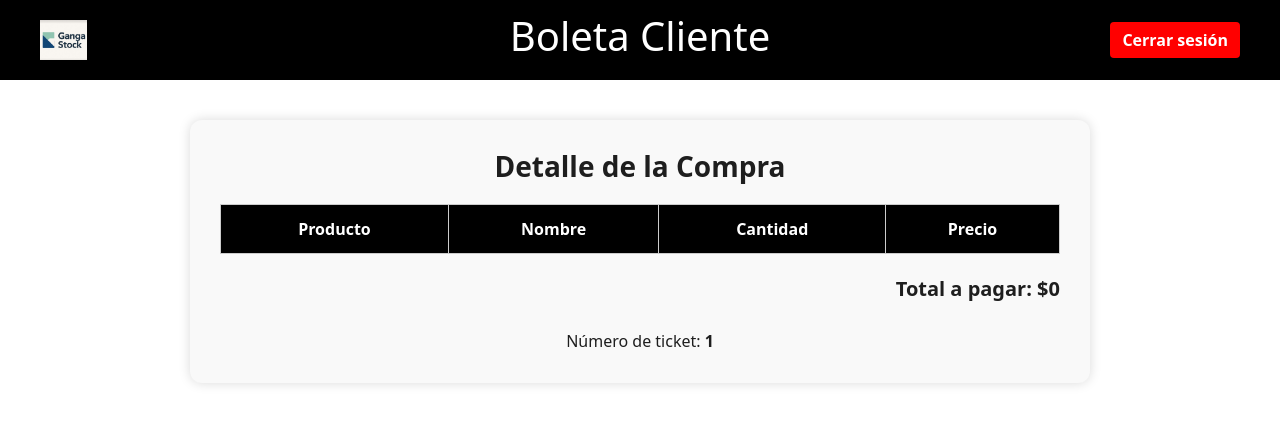
After one commit to gangaxx/Ganga-Stock, a Django app: page /boleta_cliente/1/ in a window 1280 px wide. The commit adds this page. Shown: the top 424 px of the page. Run offline with Django 5.2, Linux system fonts and the light colour scheme; a user stored in the database is signed in; lists and menus that the app fills with data are empty.

Commit message:
super commit

```diff
--- a/aplicacion/static/css/styles.css
+++ b/aplicacion/static/css/styles.css
@@ -694,7 +694,12 @@ body.ven-dark-mode .ven-carrito-table td {
 }
 
 
+
 /* ======================== CAJERO.HTML  ======================== */
+
+
+
+
 
 /* ======================== RESET Y VARIABLES ======================== */
 * {
@@ -926,7 +931,15 @@ body.caj-dark-mode .caj-carrito-table td {
     cursor: pointer;
 }
 
+
+
+
+
 /* INDEX_ADMIN.HTML*/
+
+
+
+
 
 /* ======================== RESET Y VARIABLES ======================== */
 * {
@@ -1074,7 +1087,40 @@ body.admin-dark-mode .admin-history-box {
     font-size: 1rem;
 }
 
+/* Cajero Table Styles */
+.admin-history-cajero-box {
+    height: 400px;
+    overflow-y: auto;
+    border-top: 1px solid var(--admin-table-border);
+    margin-top: 40px;
+    background-color: var(--admin-panel-light);
+}
+
+body.admin-dark-mode .admin-history-cajero-box {
+    background-color: var(--admin-panel-dark);
+}
+
+.admin-history-cajero-table {
+    width: 100%;
+    border-collapse: collapse;
+}
+
+.admin-history-cajero-table th, .admin-history-cajero-table td {
+    border: 1px solid var(--admin-table-border);
+    padding: 8px;
+    text-align: center;
+}
+
+
+
+
+
+
 /* INVENTARIO.HTML */
+
+
+
+
 
 :root {
     --inv-bg-light: #ffffff;
@@ -1262,7 +1308,16 @@ body.inv-dark-mode .inv-modal-content {
 }
 
 
+
+
+
+
 /* ======================== EMPLEADO.HTML  ======================== */
+
+
+
+
+
 
 :root {
   --emp-bg-light: #ffffff;
@@ -1364,7 +1419,15 @@ body.emp-dark-mode .emp-modal-content {
   color: white;
 }
 
+
+
+
+
 /* ======================== BOLETA.HTML  ======================== */
+
+
+
+
 
 
 :root {
@@ -1497,3 +1560,142 @@ body.bol-dark-mode .bol-boleta-total {
 body.bol-dark-mode .bol-boleta-codigo {
   color: white;
 }
+
+
+
+/* ======================== BOLETA_CLIENTE.HTML  ======================== */
+
+/* ======================== BOLETA CLIENTE ======================== */
+
+body.bocli-light-mode {
+  background-color: #ffffff;
+  color: #1e1e1e;
+}
+
+body.bocli-dark-mode {
+  background-color: #1e1e1e;
+  color: white;
+}
+
+/* Topbar */
+.topbar {
+  background-color: black;
+  padding: 20px 40px;
+  display: flex;
+  justify-content: space-between;
+  align-items: center;
+  gap: 10px;
+  position: relative;
+}
+
+.topbar img {
+  height: 40px;
+}
+
+.topbar-center {
+  position: absolute;
+  left: 50%;
+  transform: translateX(-50%);
+  font-size: 36px;
+  color: white;
+  font-weight: bold;
+  white-space: nowrap;
+}
+
+.buttons button {
+  padding: 6px 12px;
+  border-radius: 4px;
+  font-weight: bold;
+  border: none;
+  cursor: pointer;
+}
+
+.btn-red {
+  background-color: red;
+  color: white;
+}
+
+/* Contenedor Principal */
+.container {
+  padding: 40px;
+  display: flex;
+  justify-content: center;
+  align-items: flex-start;
+}
+
+.bocli-carrito-box {
+  width: 100%;
+  max-width: 900px;
+  background-color: #f9f9f9;
+  border-radius: 12px;
+  padding: 30px;
+  box-shadow: 0 0 12px rgba(0, 0, 0, 0.15);
+}
+
+body.bocli-dark-mode .bocli-carrito-box {
+  background-color: #2c2c2c;
+  color: white;
+}
+
+.bocli-carrito-box h2 {
+  text-align: center;
+  font-size: 28px;
+  margin-bottom: 20px;
+  font-weight: bold;
+}
+
+/* Tabla */
+.bocli-table {
+  width: 100%;
+  border-collapse: collapse;
+  margin-bottom: 20px;
+}
+
+.bocli-table thead {
+  background-color: #000;
+  color: #fff;
+}
+
+body.bocli-dark-mode .bocli-table thead {
+  background-color: #444;
+}
+
+.bocli-table tbody {
+  background-color: #fff;
+}
+
+body.bocli-dark-mode .bocli-table tbody {
+  background-color: #1e1e1e;
+}
+
+.bocli-table th,
+.bocli-table td {
+  padding: 12px;
+  text-align: center;
+  border: 1px solid #ccc;
+}
+
+body.bocli-dark-mode .bocli-table th,
+body.bocli-dark-mode .bocli-table td {
+  border: 1px solid #666;
+}
+
+.bocli-table img {
+  width: 80px;
+  height: auto;
+  border-radius: 6px;
+}
+
+/* Total y Ticket */
+.bocli-total {
+  text-align: right;
+  font-size: 20px;
+  font-weight: bold;
+  margin-top: 10px;
+}
+
+.bocli-ticket {
+  text-align: center;
+  font-size: 16px;
+  margin-top: 25px;
+}
--- a/aplicacion/templates/base.html
+++ b/aplicacion/templates/base.html
@@ -9,7 +9,6 @@
     <!-- Bootstrap -->
     <link href="https://cdn.jsdelivr.net/npm/bootstrap@5.3.3/dist/css/bootstrap.min.css"
           rel="stylesheet"
-          integrity="sha384-QWTKZyjpPEjISv5WaRU9OFeRpok6YctnYmDr5pNlyT2bRjXh0JMhjY6hW+ALEwIH"
           crossorigin="anonymous">
 
     <!-- Estilos personalizados -->
@@ -27,7 +26,6 @@
 
     <!-- Bootstrap JS (opcional) -->
     <script src="https://cdn.jsdelivr.net/npm/bootstrap@5.3.3/dist/js/bootstrap.bundle.min.js"
-            integrity="sha384-ENjdO4Dr2bkBIFxQpeoA6I93QC1Nj+LWnU1z9e+IOYy5nCdIJg8L9HuZOnIxN0ho"
             crossorigin="anonymous"></script>
 </body>
 </html>
--- a/aplicacion/templates/boleta.html
+++ b/aplicacion/templates/boleta.html
@@ -13,7 +13,7 @@
 
 <div class="bol-boleta-container">
   <div class="bol-boleta-box">
-    <h2 style="text-align: center; margin-bottom: 30px;">Boleta de Venta</h2>
+    <h2 style="text-align: center; margin-bottom: 30px;">Ticket de Venta</h2>
 
     <table class="bol-boleta-table">
       <thead>
--- /dev/null
+++ b/aplicacion/templates/boleta_cliente.html
@@ -0,0 +1,71 @@
+{% extends "base.html" %}
+{% load static %}
+
+{% block content %}
+<body class="bocli bocli-light-mode">
+
+<!-- TOPBAR -->
+<div class="topbar">
+  <img src="{% static 'img/logo.jpg' %}" alt="Logo" height="40">
+  <div class="topbar-center">
+    <h1>Boleta Cliente</h1>
+  </div>
+  <div class="buttons">
+    <button class="btn btn-red" onclick="window.location.href='{% url 'cerrar_sesion' %}'">Cerrar sesión</button>
+  </div>
+</div>
+
+<!-- CUERPO PRINCIPAL -->
+<div class="container">
+  <div class="bocli-carrito-box">
+    <h2>Detalle de la Compra</h2>
+    <table class="bocli-table">
+      <thead>
+        <tr>
+          <th>Producto</th>
+          <th>Nombre</th>
+          <th>Cantidad</th>
+          <th>Precio</th>
+        </tr>
+      </thead>
+      <tbody>
+        {% for item in carrito %}
+        <tr>
+          <td><img src="{{ item.imagen_url }}" alt="{{ item.nombre }}"></td>
+          <td>{{ item.nombre }}</td>
+          <td>{{ item.cantidad }}</td>
+          <td>${{ item.precio|floatformat:0 }}</td>
+        </tr>
+        {% endfor %}
+      </tbody>
+    </table>
+
+    <div class="bocli-total">
+      Total a pagar: <strong>${{ total|floatformat:0 }}</strong>
+    </div>
+
+    <div class="bocli-ticket">
+      Número de ticket: <strong>{{ codigo }}</strong>
+    </div>
+  </div>
+</div>
+
+<!-- MODO OSCURO -->
+<script>
+  function toggleBoletaTheme() {
+    const body = document.body;
+    const isLight = body.classList.contains('bocli-light-mode');
+    body.classList.toggle('bocli-light-mode', !isLight);
+    body.classList.toggle('bocli-dark-mode', isLight);
+    localStorage.setItem('bocliTheme', isLight ? 'dark' : 'light');
+  }
+
+  window.addEventListener('DOMContentLoaded', () => {
+    const theme = localStorage.getItem('bocliTheme') || 'light';
+    document.body.classList.toggle('bocli-light-mode', theme === 'light');
+    document.body.classList.toggle('bocli-dark-mode', theme === 'dark');
+  });
+</script>
+
+</body>
+{% endblock %}
--- a/aplicacion/urls.py
+++ b/aplicacion/urls.py
@@ -21,6 +21,7 @@ urlpatterns = [
     path('guardar_carrito/', views.guardar_carrito, name='guardar_carrito'),
     path('boleta/<str:codigo>/', views.boleta, name='boleta'),
     path('confirmar_venta/', views.confirmar_venta, name='confirmar_venta'),
+    path('boleta_cliente/<str:codigo>/', views.boleta_cliente, name='boleta_cliente'),
 ]
 
 if settings.DEBUG:
--- a/aplicacion/views.py
+++ b/aplicacion/views.py
@@ -7,9 +7,8 @@ from django.http import JsonResponse
 from django.views.decorators.csrf import csrf_exempt
 import json
 
-from .models import Producto, Movimiento, PerfilUsuario, EmpleadoEliminado
+from .models import Producto, Movimiento, PerfilUsuario, EmpleadoEliminado, VentaCajero
 
-# Diccionario temporal para guardar carritos
 carritos_guardados = {}
 
 def index(request):
@@ -35,7 +34,6 @@ def index(request):
                         return redirect('cajero')
                 except PerfilUsuario.DoesNotExist:
                     messages.error(request, 'Perfil de usuario no encontrado.')
-                    return redirect('index')
             else:
                 messages.error(request, 'Credenciales incorrectas.')
 
@@ -57,7 +55,11 @@ def index(request):
 @user_passes_test(lambda u: u.is_superuser)
 def index_admin(request):
     movimientos = Movimiento.objects.select_related('producto', 'empleado').order_by('-fecha', '-hora')
-    return render(request, 'index_admin.html', {'movimientos': movimientos})
+    ventas_cajero = VentaCajero.objects.select_related('producto', 'cajero').order_by('-fecha', '-hora')
+    return render(request, 'index_admin.html', {
+        'movimientos': movimientos,
+        'ventas_cajero': ventas_cajero
+    })
 
 def cerrar_sesion(request):
     logout(request)
@@ -92,12 +94,7 @@ def inventario(request):
         cantidad = request.POST.get('cantidad')
 
         if nombre and imagen and precio and cantidad:
-            Producto.objects.create(
-                nombre=nombre,
-                imagen=imagen,
-                precio=precio,
-                cantidad=cantidad
-            )
+            Producto.objects.create(nombre=nombre, imagen=imagen, precio=precio, cantidad=cantidad)
             messages.success(request, "Producto agregado correctamente.")
             return redirect('inventario')
 
@@ -181,13 +178,22 @@ def eliminar_producto(request):
 @login_required
 def cajero(request):
     codigo = request.GET.get("codigo")
-    carrito = carritos_guardados.get(codigo, []) if codigo else []
-    total_general = sum(item['precio'] * item['cantidad'] for item in carrito)
-    for item in carrito:
-        item['total'] = item['precio'] * item['cantidad']
-        item['nombre'] = item.get('nombre', item.get('name'))
-        item['imagen_url'] = item.get('imagen_url', item.get('img'))
-    return render(request, 'cajero.html', {'carrito': carrito, 'total_general': total_general})
+    carrito = []
+    total_general = 0
+
+    if codigo and codigo != 'None':
+        carrito = carritos_guardados.get(codigo, [])
+        total_general = sum(item['precio'] * item['cantidad'] for item in carrito)
+        for item in carrito:
+            item['total'] = item['precio'] * item['cantidad']
+            item['nombre'] = item.get('nombre', item.get('name'))
+            item['imagen_url'] = item.get('imagen_url', item.get('img'))
+
+    return render(request, 'cajero.html', {
+        'carrito': carrito,
+        'total_general': total_general,
+        'codigo': codigo
+    })
 
 @login_required
 @user_passes_test(lambda u: PerfilUsuario.objects.filter(user=u, rol='bodeguero').exists())
@@ -199,12 +205,7 @@ def bodeguero(request):
         cantidad = request.POST.get('cantidad')
 
         if nombre and imagen and precio and cantidad:
-            Producto.objects.create(
-                nombre=nombre,
-                imagen=imagen,
-                precio=precio,
-                cantidad=cantidad
-            )
+            Producto.objects.create(nombre=nombre, imagen=imagen, precio=precio, cantidad=cantidad)
             messages.success(request, "Producto agregado correctamente.")
             return redirect('bodeguero')
 
@@ -260,13 +261,9 @@ def guardar_carrito(request):
             codigo = str(data.get('codigo'))
             carrito = data.get('carrito', [])
 
-            print(">> Código recibido:", codigo)
-            print(">> Carrito recibido:", carrito)
-
             carritos_guardados[codigo] = carrito
             return JsonResponse({'success': True})
         except Exception as e:
-            print(">> Error en guardar_carrito:", str(e))
             return JsonResponse({'success': False, 'error': str(e)})
 
     return JsonResponse({'success': False, 'error': 'Método no permitido'})
@@ -296,20 +293,49 @@ def confirmar_venta(request):
             if not carrito:
                 return JsonResponse({'success': False, 'error': 'Carrito no encontrado'})
 
+            perfil = PerfilUsuario.objects.filter(user=request.user).first()
+
             for item in carrito:
                 producto = Producto.objects.get(id=item['id'])
-                if producto.cantidad < item['cantidad']:
+                cantidad = item['cantidad']
+
+                if producto.cantidad < cantidad:
                     return JsonResponse({'success': False, 'error': f'Stock insuficiente para {producto.nombre}'})
-                producto.cantidad -= item['cantidad']
+
+                producto.cantidad -= cantidad
                 producto.save()
-                Movimiento.objects.create(
-                    producto=producto,
-                    cantidad_vendida=item['cantidad'],
-                    empleado=request.user
-                )
+
+                if perfil and perfil.rol == 'vendedor':
+                    Movimiento.objects.create(
+                        producto=producto,
+                        cantidad_vendida=cantidad,
+                        empleado=request.user
+                    )
+
+                elif perfil and perfil.rol == 'cajero':
+                    VentaCajero.objects.create(
+                        producto=producto,
+                        cantidad=cantidad,
+                        precio_unitario=item['precio'],
+                        total_venta=item['precio'] * cantidad,
+                        cajero=request.user
+                    )
 
             return JsonResponse({'success': True})
         except Exception as e:
             return JsonResponse({'success': False, 'error': str(e)})
 
     return JsonResponse({'success': False, 'error': 'Método no permitido'})
+
+@login_required
+def boleta_cliente(request, codigo):
+    carrito = carritos_guardados.get(codigo, [])
+    for item in carrito:
+        item['nombre'] = item.get('nombre', item.get('name'))
+        item['imagen_url'] = item.get('imagen_url', item.get('img'))
+    total = sum(item['precio'] * item['cantidad'] for item in carrito)
+    return render(request, 'boleta_cliente.html', {
+        'carrito': carrito,
+        'codigo': codigo,
+        'total': total
+    })
```
Also changed, not shown: aplicacion/models.py (+15 -2 lines), aplicacion/templates/cajero.html (+9 -4 lines), aplicacion/templates/index_admin.html (+44 -4 lines), aplicacion/migrations/0005_ventacajero.py (added), aplicacion/migrations/0006_ventacajero_cajero.py (added), aplicacion/migrations/0007_alter_ventacajero_cajero.py (added), db.sqlite3.
